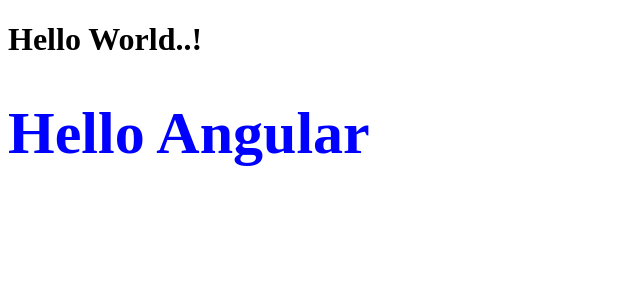
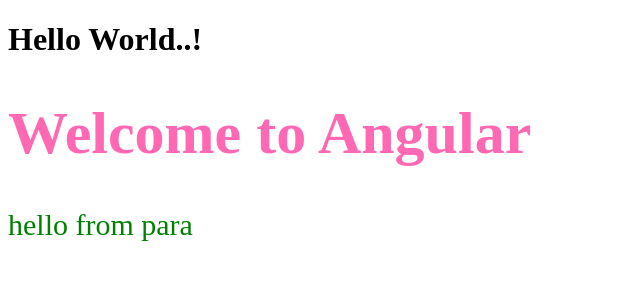
Before and after one commit to SatishBhoyate/AngularClassProject1, an Angular app in the folder my-app/: page / in a window 1280 px wide. Shown: the top 300 px of the page, without its empty margins (0-640 px from the left). Built offline with nearby package versions, Linux system fonts and the light colour scheme.

Commit message:
component and module

```diff
--- a/my-app/angular.json
+++ b/my-app/angular.json
@@ -19,13 +19,8 @@
             "polyfills": "src/polyfills.ts",
             "tsConfig": "tsconfig.app.json",
             "aot": true,
-            "assets": [
-              "src/favicon.ico",
-              "src/assets"
-            ],
-            "styles": [
-              "src/styles.css"
-            ],
+            "assets": ["src/favicon.ico"],
+            "styles": ["src/styles.css"],
             "scripts": []
           },
           "configurations": {
@@ -83,13 +78,8 @@
             "polyfills": "src/polyfills.ts",
             "tsConfig": "tsconfig.spec.json",
             "karmaConfig": "karma.conf.js",
-            "assets": [
-              "src/favicon.ico",
-              "src/assets"
-            ],
-            "styles": [
-              "src/styles.css"
-            ],
+            "assets": ["src/favicon.ico", "src/assets"],
+            "styles": ["src/styles.css"],
             "scripts": []
           }
         },
@@ -101,9 +91,7 @@
               "tsconfig.spec.json",
               "e2e/tsconfig.json"
             ],
-            "exclude": [
-              "**/node_modules/**"
-            ]
+            "exclude": ["**/node_modules/**"]
           }
         },
         "e2e": {
--- /dev/null
+++ b/my-app/src/app/components/root/app.component.ts
@@ -0,0 +1,23 @@
+import { Component, NgModule } from '@angular/core';
+
+@Component({
+  selector: '.app-root',
+  template: `
+    <h1>Welcome to Angular</h1>
+    <p>hello from para</p>
+  `,
+  styles: [
+    `
+      h1 {
+        color: hotpink;
+      }
+      p {
+        color: green;
+      }
+    `,
+  ],
+})
+export class FirstComponent {
+  // data
+  // log
+}
--- a/my-app/src/main.ts
+++ b/my-app/src/main.ts
@@ -1,20 +1,4 @@
 import { platformBrowserDynamic } from '@angular/platform-browser-dynamic';
-import { BrowserModule } from '@angular/platform-browser'; // Module = set of build-in log.
-import { Component, NgModule } from '@angular/core';
-
-@Component({
-  selector: '.app-root',
-  template: '<h1> Hello Angular<h1>',
-})
-class FirstComponent {}
-
-@NgModule({
-  declarations: [FirstComponent],
-  imports: [BrowserModule],
-  bootstrap: [FirstComponent],
-})
-class FirstModule {}
+import { FirstModule } from './app/app.module';
 
 platformBrowserDynamic().bootstrapModule(FirstModule);
-
-// document.getElementsByClassName('app-root')[0].innerHTML = 'Hello World...!';
```
Also changed, not shown: my-app/src/app/app.module.ts (added, +10 -0 lines), 1 other file (tests, documents, lock files or other folders).
